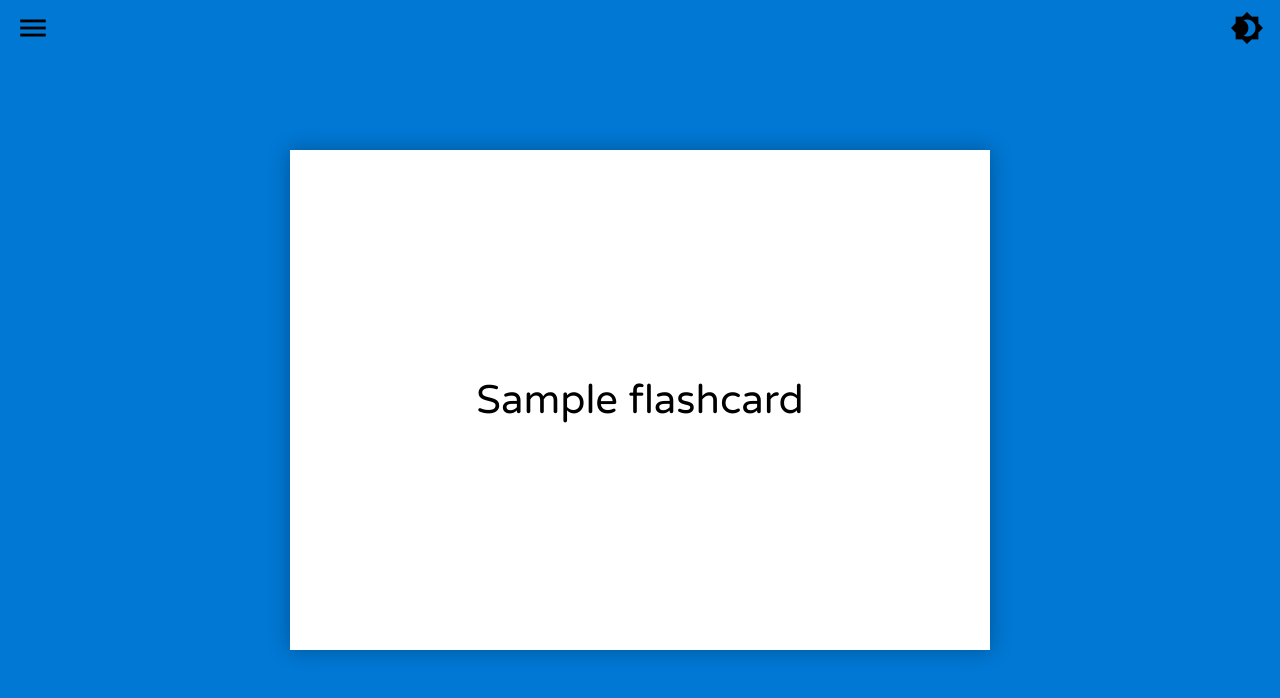
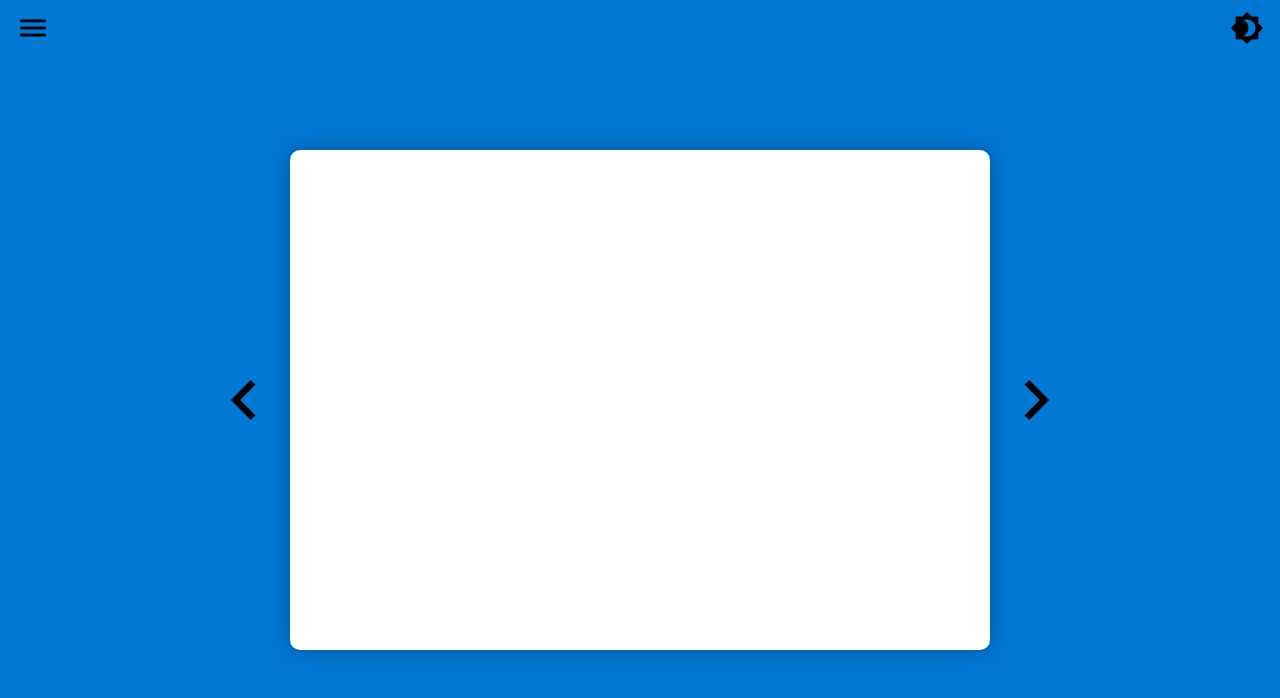
Before and after one commit to Outron/Flashcards-App, a Flask app: page / in a window 1280 px wide. Shown: the top 698 px of the page. Run offline with Flask 3, Linux system fonts and the light colour scheme; a database or web service that is not in the repository returns one stand-in record (values such as "Sample title"); data that the repository does not hold is empty.

Commit message:
Added buttons to change flashcards and their handling

```diff
--- a/main.py
+++ b/main.py
@@ -1,6 +1,5 @@
-from flask import Flask, render_template
+from flask import Flask, render_template,  request, jsonify
 from pymongo import MongoClient
-import random
 
 app = Flask(__name__)
 client = MongoClient('localhost', 27017, username='admin', password='password')
@@ -9,11 +8,14 @@
 flashcards = db["flashcards"]
 
 
-@app.route("/", methods=['GET'])
+@app.route("/", methods=['GET', 'POST'])
 def home():
-    questions = list(flashcards.find({}, {"_id": 0, "question": 1, "answer": 1}))
-    question = random.choice(questions)
-    return render_template('index.html', question=question['question'], answer=question['answer'])
+    if request.method == 'GET':
+        questions = list(flashcards.find({}, {"_id": 0, "question": 1, "answer": 1}))
+        return render_template('index.html', questions=questions)
+    elif request.method == 'POST':
+        questions = list(flashcards.find({}, {"_id": 0, "question": 1, "answer": 1}))
+        return jsonify({"questions": questions})
 
 
 if __name__ == '__main__':
--- a/static/style.css
+++ b/static/style.css
@@ -15,7 +15,7 @@
     height: 500px;
     background-color: #fff;
     display: flex;
-    order-radius: 10px;
+    border-radius: 10px;
     box-shadow: 0 0 20px rgba(0, 0, 0, 0.3);
     justify-content: center;
     align-items: center;
@@ -53,10 +53,6 @@
     transform: rotateY(180deg);
 }
 
-.hidden {
-    display: none;
-}
-
 .dark-theme {
     background-color: #333;
     color: #fff;
@@ -79,13 +75,13 @@
 .side-menu {
     position: fixed;
     top: 0;
-    left: -290px; /* Ukryj menu po lewej stronie */
+    left: -290px;
     width: 250px;
     height: 100%;
     background-color: #f4f4f4;
     padding: 20px;
     transition: left 0.5s ease;
-    z-index: 9999; /* Ustaw z-index na wysoki poziom, aby menu było nad innymi elementami */
+    z-index: 9999;
 }
 
 #menu-button {
@@ -93,8 +89,25 @@
     top: 10px;
     left: 10px;
     cursor: pointer;
-    z-index: 10000; /* Ustaw z-index na jeszcze wyższy poziom, aby przycisk był nad menu */
+    z-index: 10000;
     background-color: transparent;
     border: none;
     font-size: 34px;
 }
+
+
+#button_prev {
+     position: flex;
+     background-color: transparent;
+     border: none;
+     cursor: pointer;
+     font-size: 80px
+}
+
+#button_next {
+     position: flex;
+     background-color: transparent;
+     border: none;
+     cursor: pointer;
+     font-size: 80px
+}
--- a/templates/index.html
+++ b/templates/index.html
@@ -6,22 +6,26 @@
     <link rel="stylesheet" type="text/css" href="{{url_for('static', filename='style.css')}}">
     <link rel="stylesheet" href="https://fonts.googleapis.com/icon?family=Material+Icons">
     <link rel="stylesheet" href="https://fonts.googleapis.com/css?family=Varela+Round">
+    <script src="https://ajax.googleapis.com/ajax/libs/jquery/3.5.1/jquery.min.js"></script>
 </head>
 <body>
-<div class="flashcard" onclick="toggleCard()">
+
+<button id="button_prev" class="material-icons">chevron_left</button>
+
+<div id="flashcard" class="flashcard" onclick="toggleCard(true)">
     <div class="card-inner">
-        <div class="card-front" id="question">{{ question }}</div>
-        <div class="card-back hidden" id="answer">{{ answer }}</div>
+        <div class="card-front" id="question"></div>
+        <div class="card-back hidden" id="answer"></div>
     </div>
 </div>
 
+<button id="button_next" class="material-icons">chevron_right</button>
+
 <button id="menu-button" class="material-icons" onclick="toggleMenu()">menu</button>
 
-    <!-- Boczne menu -->
-    <div class="side-menu">
-        <h2>Menu</h2>
-        <!-- Tutaj możesz dodać swoje pozycje menu -->
-    </div>
+<div class="side-menu">
+    <h2>Menu</h2>
+</div>
 
 <button id="theme-toggle" class="material-icons">brightness_4</button>
 <script src="{{ url_for('static', filename='script.js') }}"></script>
```
Also changed, not shown: static/script.js (+62 -6 lines).
